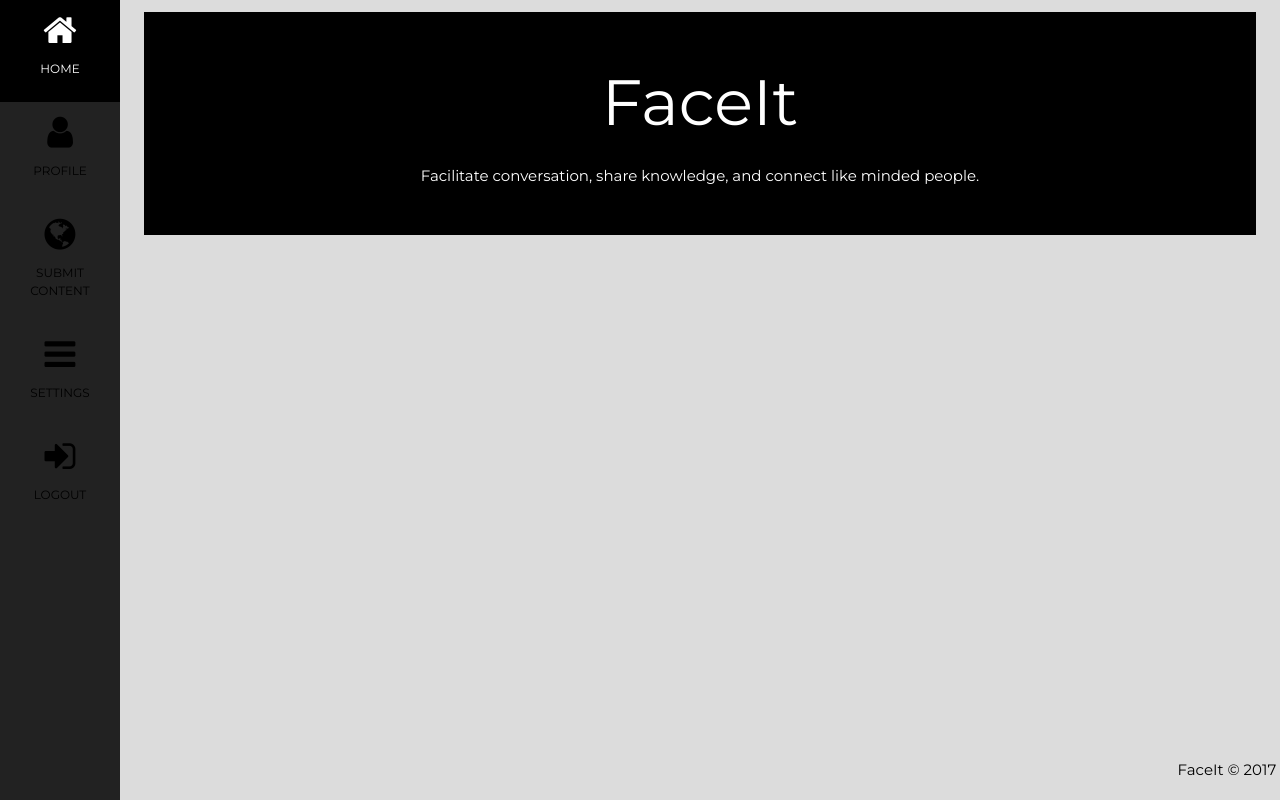
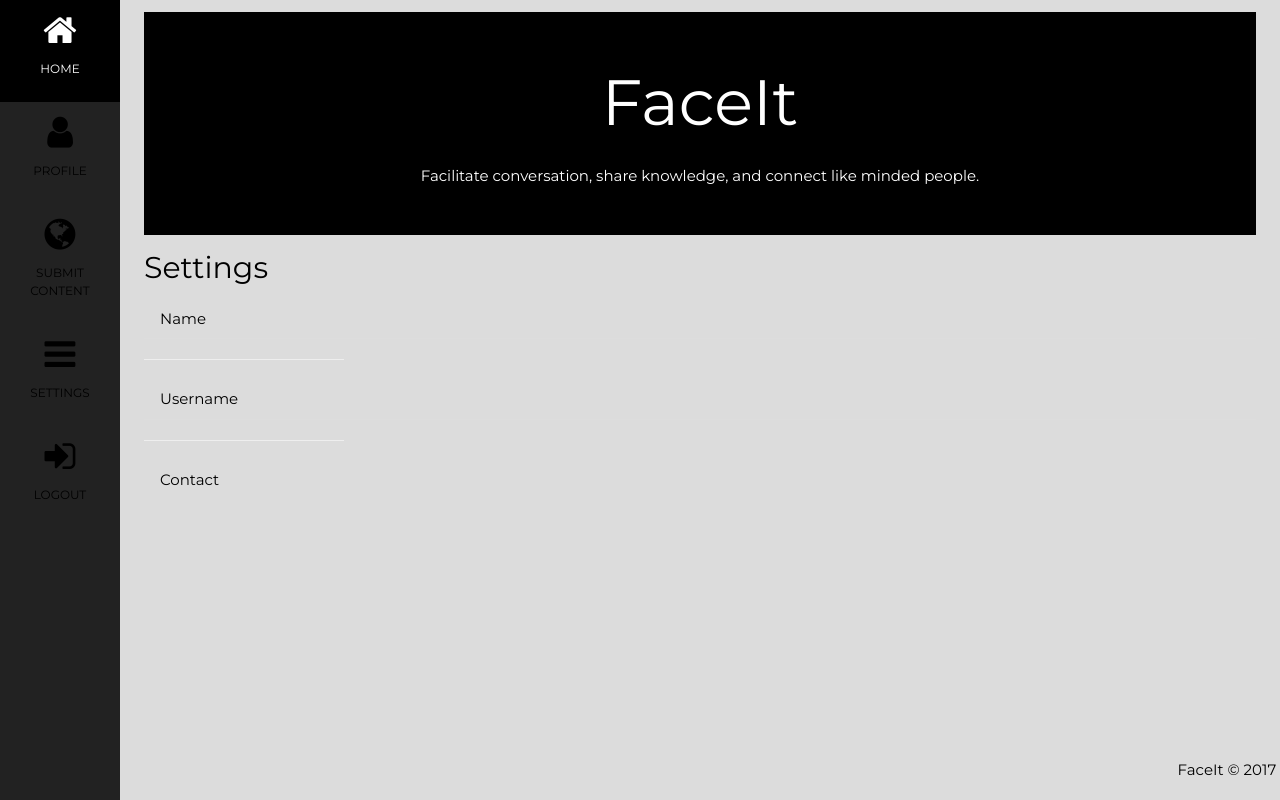
Before and after one commit to brandonzink/Software-Dev-Project, a PHP site: page /settingsPage.php in a window 1280 px wide. Run offline with PHP 8.4, Linux system fonts and the light colour scheme.

Commit message:
Settings content

```diff
--- a/Pages/settingsPage.php
+++ b/Pages/settingsPage.php
@@ -53,11 +53,27 @@ body, h1,h2,h3,h4,h5,h6 {font-family: "Montserrat", sans-serif}
     <p>Facilitate conversation, share knowledge, and connect like minded people.</p>
   </header>
 
+  <!-- Settings -->
+  <h2 class="w3-text-black">Settings</h2>
+    <ul class="w3-ul">
+      <li>Name</li>
+      <hr style="width:200px" class="w3-text-black">
+      <li>Username</li>
+      <hr style="width:200px" class="w3-text-black">
+      <li>Contact</li>
+
+    </ul>
+
+</div>
+
   <div style="position: fixed; top: 93%; left: 92%;">
       <p>FaceIt © 2017</p>
   </div>
 
 </div>
 
+
+
+
 </body>
 </html>
```
Also changed, not shown: Pages/profilePage.php (+4 -9 lines).
